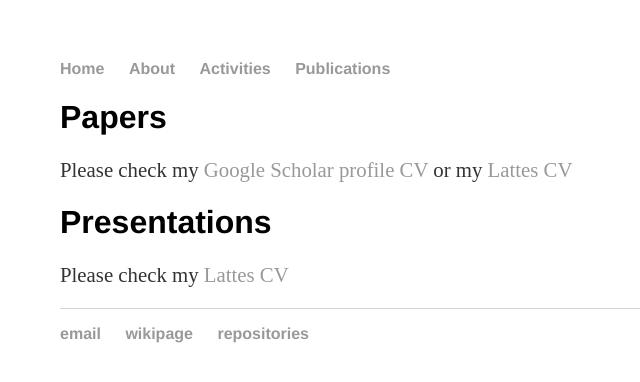
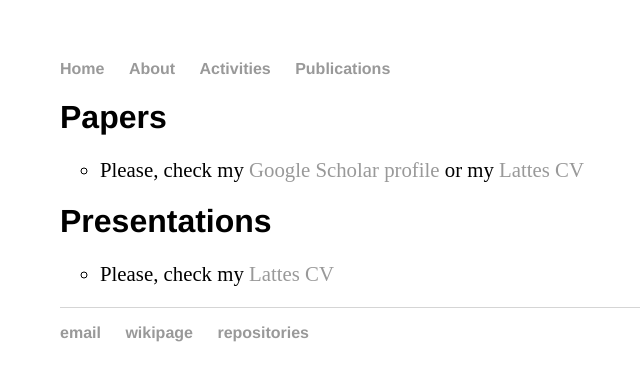
Before and after one commit to cleberjamaral/cleberjamaral.github.io, a Jekyll site: the page built from publications/index.html, in a window 1280 px wide. Shown: the top 382 px of the page, without its empty margins (132-772 px from the left). Built offline with Jekyll 4.4.1, drawn with Linux system fonts in a browser that asks for light colours.

Commit message:
Update index.html

```diff
--- a/publications/index.html
+++ b/publications/index.html
@@ -4,7 +4,16 @@ title: Cleber Jorge Amaral - publications
 ---
 <div class="publications">
   <h1>Papers</h1>
-  <p>Please check my <a href="https://scholar.google.com.br/citations?hl=pt-BR&user=H8cwaykAAAAJ">Google Scholar profile CV</a> or my <a href="http://lattes.cnpq.br/1527306876321584">Lattes CV</a></p>
+	<ul class="a">
+		<li>
+			Please, check my <a href="https://scholar.google.com.br/citations?hl=pt-BR&user=H8cwaykAAAAJ">Google Scholar profile</a> or my <a href="http://lattes.cnpq.br/1527306876321584">Lattes CV</a>
+		</li>
+	</ul>
+
   <h1>Presentations</h1>
-  <p>Please check my <a href="http://lattes.cnpq.br/1527306876321584">Lattes CV</a></p>
+	<ul class="a">
+		<li>
+			Please, check my <a href="http://lattes.cnpq.br/1527306876321584">Lattes CV</a>
+		</li>
+	</ul>
 </div>
```
